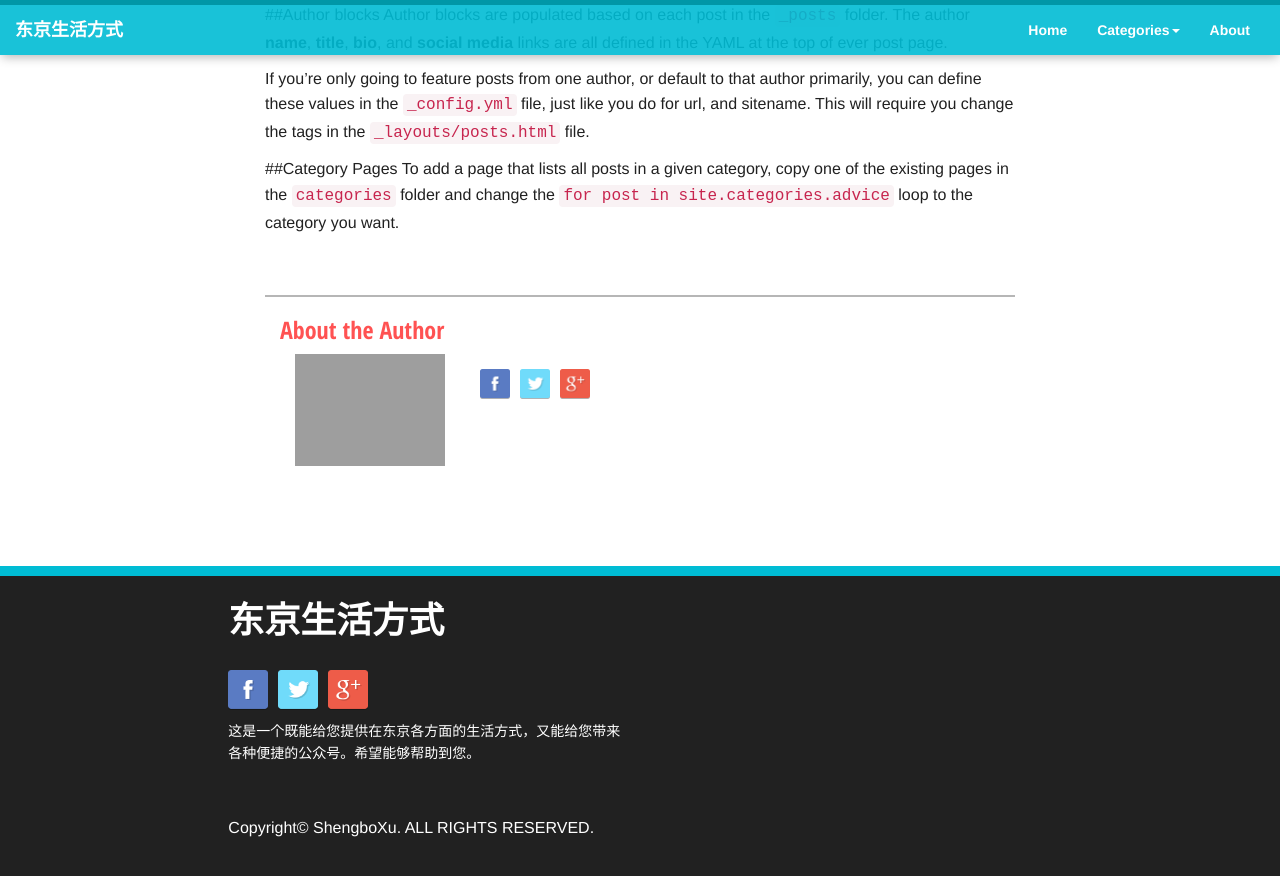
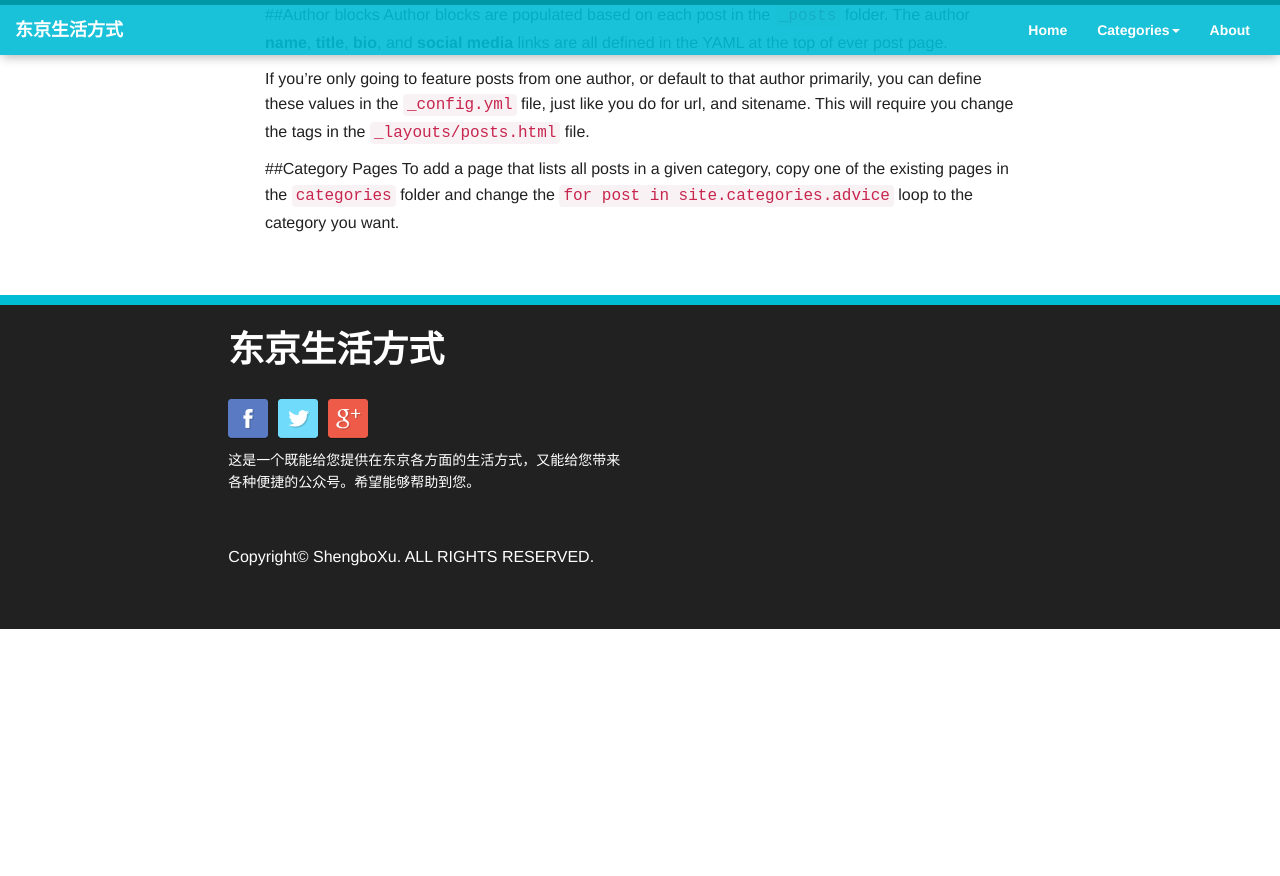
Before and after one commit to yamadagenki/tokyo-lifestyle, a Jekyll site: the page built from _posts/2016-01-01-running-barefoot.markdown, in a window 1280 px wide and 900 px high, scrolled down 672 px. Shown: the top 876 px of the window. Built offline with Jekyll 4.4.1, drawn with Linux system fonts in a browser that asks for light colours; nearby versions of some CDN libraries; after the commit the page ends 1301 px from its top, so only the background shows below that.

Commit message:
add: contents 2017年 8月23日 水曜日 13時57分54秒 JST

```diff
--- a/_layouts/post.html
+++ b/_layouts/post.html
@@ -14,23 +14,4 @@ layout: default
 
   {{ content }}
 
-  <!-- Author Block -->
-  <div class="col-xs-12 author-block">
-    <h3>About the Author</h3>
-    <div class="col-xs-12 col-sm-3">
-      <img src="{{ site.url }}/assets/img/johnDoe.png" class="img-responsive authorImg">
-    </div>
-    <div class="col-xs-12 col-sm-9">
-      <strong>{{ page.author }}</strong>
-      <p class="text-muted">{{ page.authorTitle }}</p>
-      <p>{{ page.authorBio }}</p>
-      <div class="social-bar">
-        <a href="{{ page.authorFacebook }}"><img src="/assets/img/facebook.png" class="img-responsive"/></a>
-        <a href="{{ page.authorTwitter }}">
-          <img src="/tokyo-lifestyle/assets/img/twitter.png" class="img-responsive" href="{{ page.authorTwitter }}"/></a>
-        <a href="{{ page.authorGoogle }}">
-          <img src="/tokyo-lifestyle/assets/img/google.png" class="img-responsive" href="{{ page.authorGoogle }}"/></a>
-      </div>
-    </div>
-  </div>
 </div>
```
Also changed, not shown: 1 other file.
